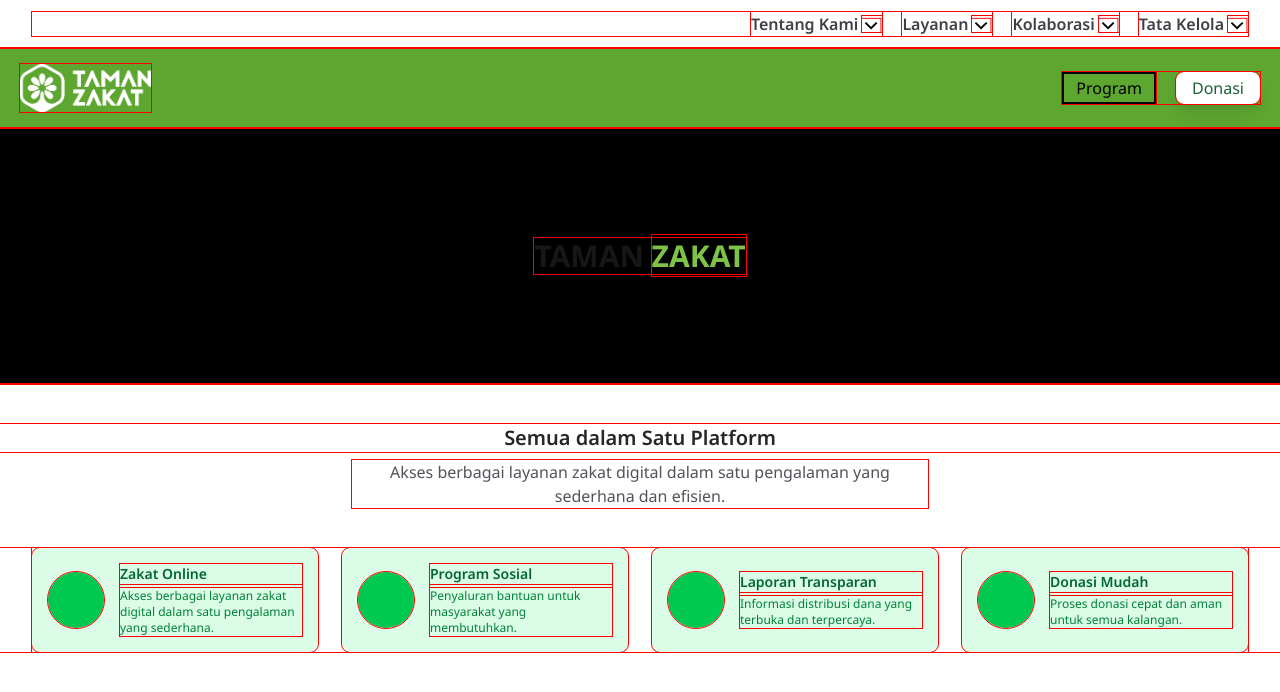
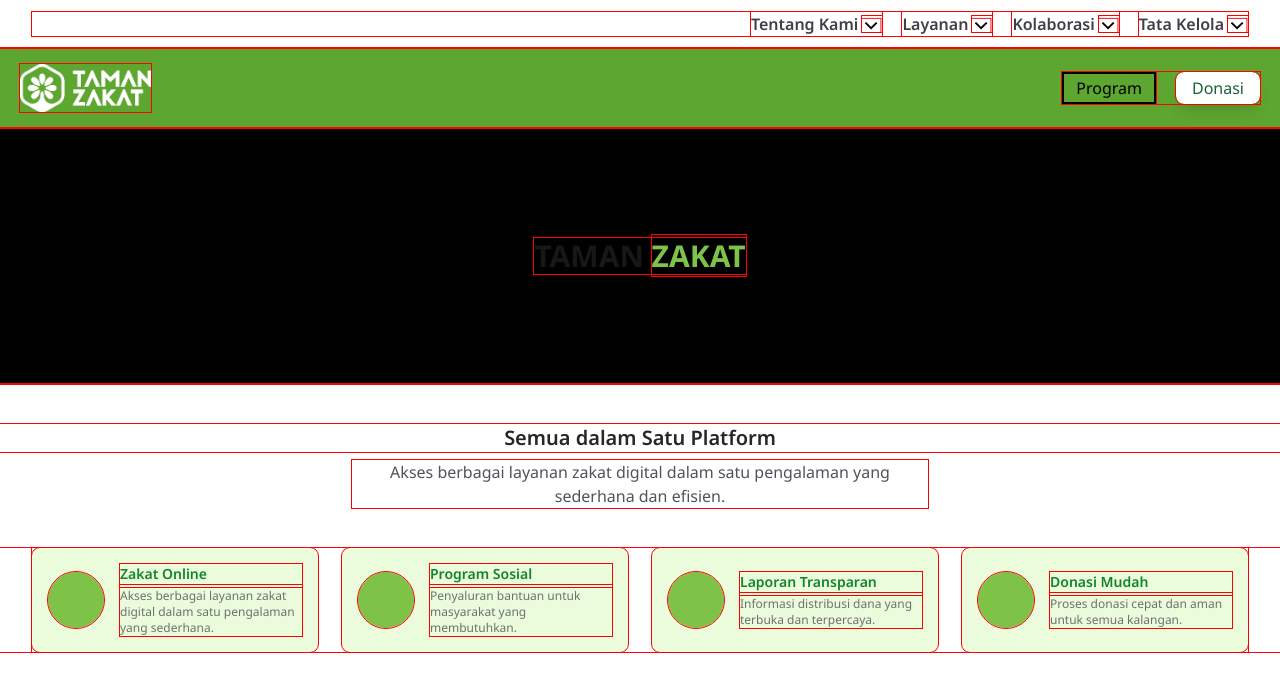
Before and after one commit to egrjati/Taman-Zakat-Indonesia, a Next.js app: page / in a window 1280 px wide. Shown: the top 692 px of the page. Built offline with nearby package versions, Linux system fonts and the light colour scheme.

Commit message:
Home Page

```diff
--- a/src/app/page.tsx
+++ b/src/app/page.tsx
@@ -23,48 +23,48 @@
           <div className="mx-auto max-w-7xl px-4 sm:px-6 lg:px-8">
             <div className="grid grid-cols-1 sm:grid-cols-2 lg:grid-cols-4 gap-6">
               {/* CARD */}
-              <div className="bg-green-100 rounded-lg p-4 flex items-center gap-4">
-                <div className="w-14 h-14 rounded-full bg-green-500 flex-shrink-0"></div>
+              <div className="bg-[#EAFCDC] rounded-lg p-4 flex items-center gap-4">
+                <div className="w-14 h-14 rounded-full bg-[#7FC248] flex-shrink-0"></div>
 
                 <div>
-                  <h3 className="text-sm font-semibold text-green-800">Zakat Online</h3>
-                  <p className="text-xs text-green-700 mt-1">
+                  <h3 className="text-sm font-semibold text-[#13832C]">Zakat Online</h3>
+                  <p className="text-xs text-[#707070] mt-1">
                     Akses berbagai layanan zakat digital dalam satu pengalaman yang sederhana.
                   </p>
                 </div>
               </div>
 
               {/* CARD */}
-              <div className="bg-green-100 rounded-lg p-4 flex items-center gap-4">
-                <div className="w-14 h-14 rounded-full bg-green-500 flex-shrink-0"></div>
+              <div className="bg-[#EAFCDC] rounded-lg p-4 flex items-center gap-4">
+                <div className="w-14 h-14 rounded-full bg-[#7FC248] flex-shrink-0"></div>
 
                 <div>
-                  <h3 className="text-sm font-semibold text-green-800">Program Sosial</h3>
-                  <p className="text-xs text-green-700 mt-1">
+                  <h3 className="text-sm font-semibold text-[#13832C]">Program Sosial</h3>
+                  <p className="text-xs text-[#707070] mt-1">
                     Penyaluran bantuan untuk masyarakat yang membutuhkan.
                   </p>
                 </div>
               </div>
 
               {/* CARD */}
-              <div className="bg-green-100 rounded-lg p-4 flex items-center gap-4">
-                <div className="w-14 h-14 rounded-full bg-green-500 flex-shrink-0"></div>
+              <div className="bg-[#EAFCDC] rounded-lg p-4 flex items-center gap-4">
+                <div className="w-14 h-14 rounded-full bg-[#7FC248] flex-shrink-0"></div>
 
                 <div>
-                  <h3 className="text-sm font-semibold text-green-800">Laporan Transparan</h3>
-                  <p className="text-xs text-green-700 mt-1">
+                  <h3 className="text-sm font-semibold text-[#13832C]">Laporan Transparan</h3>
+                  <p className="text-xs text-[#707070] mt-1">
                     Informasi distribusi dana yang terbuka dan terpercaya.
                   </p>
                 </div>
               </div>
 
               {/* CARD */}
-              <div className="bg-green-100 rounded-lg p-4 flex items-center gap-4">
-                <div className="w-14 h-14 rounded-full bg-green-500 flex-shrink-0"></div>
+              <div className="bg-[#EAFCDC] rounded-lg p-4 flex items-center gap-4">
+                <div className="w-14 h-14 rounded-full bg-[#7FC248] flex-shrink-0"></div>
 
                 <div>
-                  <h3 className="text-sm font-semibold text-green-800">Donasi Mudah</h3>
-                  <p className="text-xs text-green-700 mt-1">
+                  <h3 className="text-sm font-semibold text-[#13832C]">Donasi Mudah</h3>
+                  <p className="text-xs text-[#707070] mt-1">
                     Proses donasi cepat dan aman untuk semua kalangan.
                   </p>
                 </div>
```
